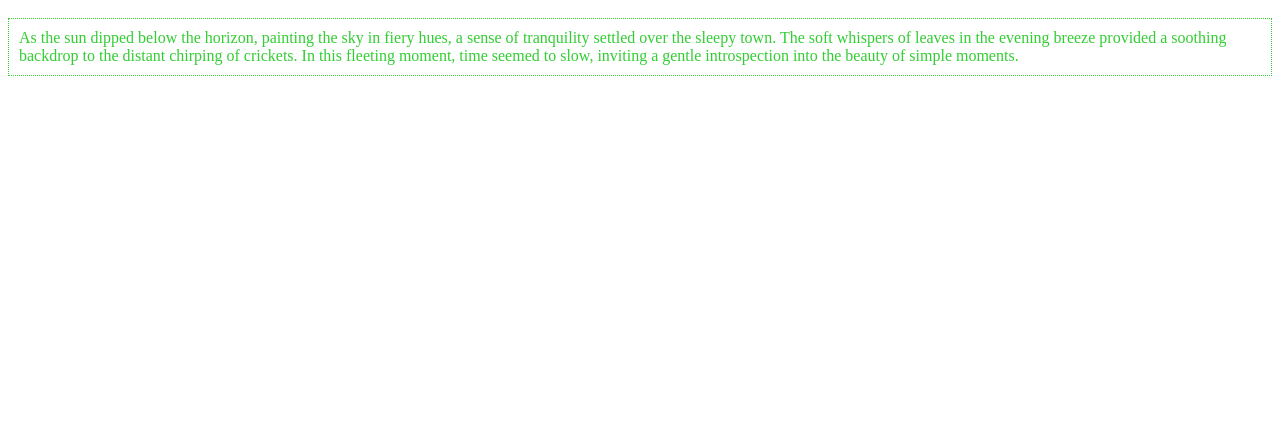
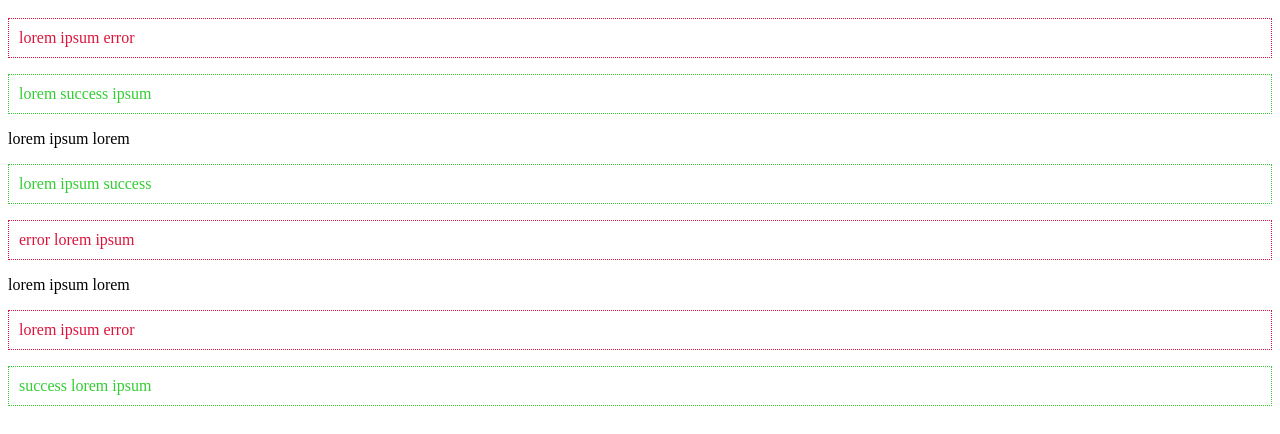
Before and after one commit to arpit5492/DOM-and-JQuery-tutorial, a plain HTML site: page index.html in a window 1280 px wide. Shown: the part 48-482 px from the top of the page. Drawn offline with Linux system fonts and the light colour scheme.

Commit message:
Initial commit

```diff
--- a/index.html
+++ b/index.html
@@ -9,13 +9,15 @@
 <body>
     <h1 style="color: orange;">The DOM!!</h1>
 
-    <p>
-        As the sun dipped below the horizon, painting the sky in fiery hues,
-        a sense of tranquility settled over the sleepy town. The soft whispers
-        of leaves in the evening breeze provided a soothing backdrop to the
-        distant chirping of crickets. In this fleeting moment, time seemed to
-        slow, inviting a gentle introspection into the beauty of simple moments.
-    </p>
+    <!-- <p>Lorem ipsum <span style="display: none;">error</span></p> -->
+    <p>lorem ipsum error</p>
+    <p>lorem success ipsum</p>
+    <p>lorem ipsum lorem</p>
+    <p>lorem ipsum success</p>
+    <p>error lorem ipsum</p>
+    <p>lorem ipsum lorem</p>
+    <p>lorem ipsum error</p>
+    <p>success lorem ipsum</p>
 
     <script src="./script.js"></script>
 </body>
--- a/script.js
+++ b/script.js
@@ -1,8 +1,12 @@
-const error = document.querySelector("p");
-console.log(error);
+const paras = document.querySelectorAll("p");
+// console.log(paras);
 
-console.log(error.classList);
-error.classList.add("error"); // add a class
-error.classList.remove("error"); //remove a class
-
-error.classList.add("success"); // add a class
+paras.forEach(para => {
+    // console.log(para);
+    if(para.textContent.includes("error")){
+        para.classList.add("error");
+    }
+    else if(para.textContent.includes("success")){
+        para.classList.add("success");
+    }
+});
```
